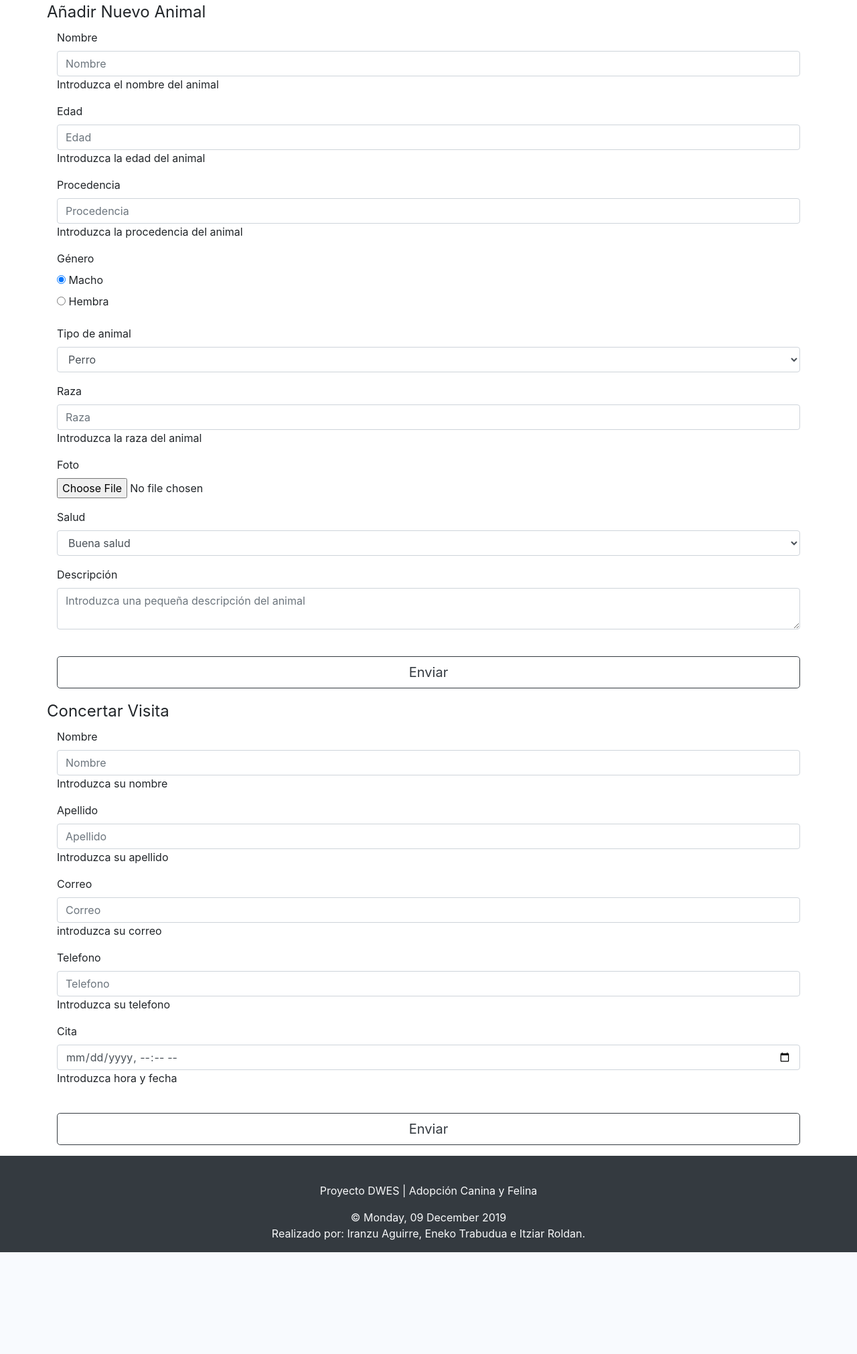
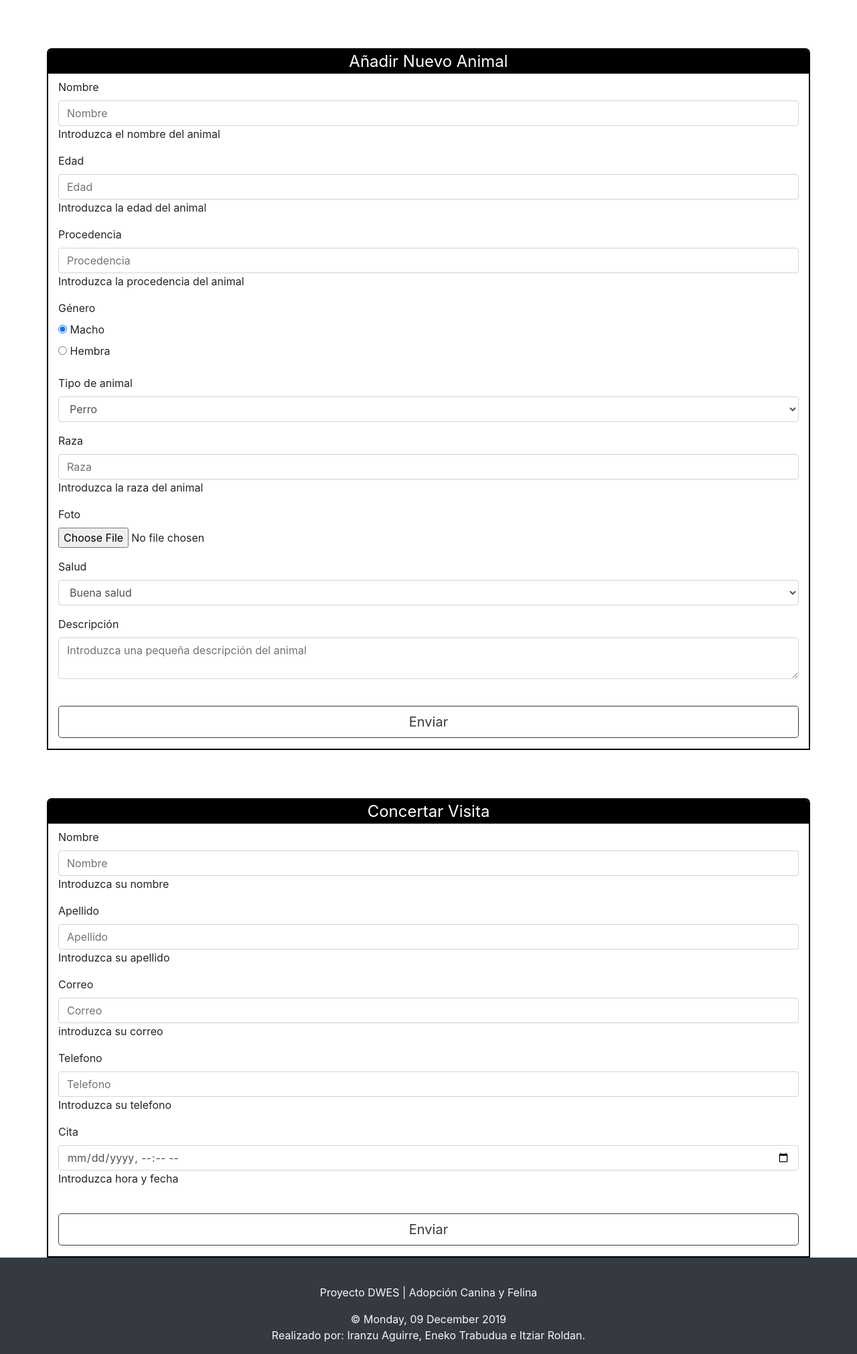
Before and after one commit to EnekoTrabu/ProyectoDWES, a PHP site: page / in a window 1280 px wide. Shown: the part 56-2078 px from the top of the page at 67% size. Before the commit the page ends 1926 px from the top, so only its background shows below. Run offline with PHP 8.4, Linux system fonts and the light colour scheme.

Commit message:
Modifico estilos a mano

```diff
--- a/css/estilos.css
+++ b/css/estilos.css
@@ -0,0 +1,13 @@
+legend{
+    background-color: black;
+    color: white;
+    text-align: center;
+    border-top-left-radius: 5px;
+    border-top-right-radius: 5px;
+}
+
+form{
+    border: 2px solid black;
+    border-top-left-radius: 7px;
+    border-top-right-radius: 7px;
+}
--- a/includes/cabecera.php
+++ b/includes/cabecera.php
@@ -7,6 +7,7 @@
     <meta http-equiv="X-UA-Compatible" content="ie=edge">
     <title>Adóptame</title>
     <link rel="stylesheet" href="https://stackpath.bootstrapcdn.com/bootstrap/4.4.1/css/bootstrap.min.css" integrity="sha384-Vkoo8x4CGsO3+Hhxv8T/Q5PaXtkKtu6ug5TOeNV6gBiFeWPGFN9MuhOf23Q9Ifjh" crossorigin="anonymous">
+    <link rel="stylesheet" href="css/estilos.css">
 
     <script src="https://code.jquery.com/jquery-3.4.1.slim.min.js" integrity="sha384-J6qa4849blE2+poT4WnyKhv5vZF5SrPo0iEjwBvKU7imGFAV0wwj1yYfoRSJoZ+n" crossorigin="anonymous"></script>
     <script src="https://cdn.jsdelivr.net/npm/popper.js@1.16.0/dist/umd/popper.min.js" integrity="sha384-Q6E9RHvbIyZFJoft+2mJbHaEWldlvI9IOYy5n3zV9zzTtmI3UksdQRVvoxMfooAo" crossorigin="anonymous"></script>
--- a/index.php
+++ b/index.php
@@ -3,6 +3,7 @@ include 'includes/cabecera.php';
 ?>
 
 <div class="container">
+<br><br><br>
     <div class="row row-cols-1">
         <form class="form-horizontal">
             <fieldset>
@@ -114,7 +115,7 @@ include 'includes/cabecera.php';
             </fieldset>
         </form>
     </div>
-
+    <br><br><br>
     <div class="row row-cols-1">
         <form class="form-horizontal">
             <fieldset>
```
